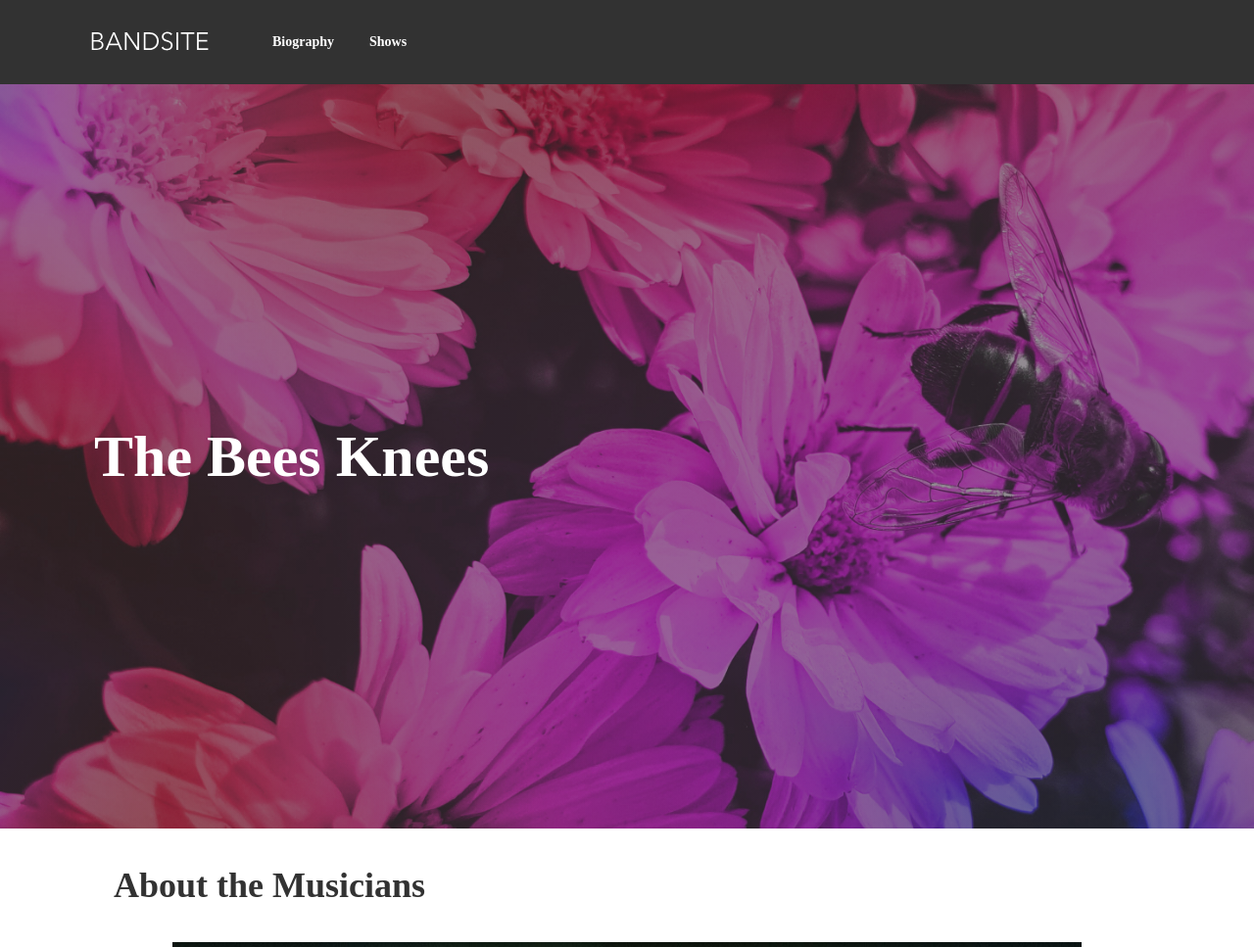
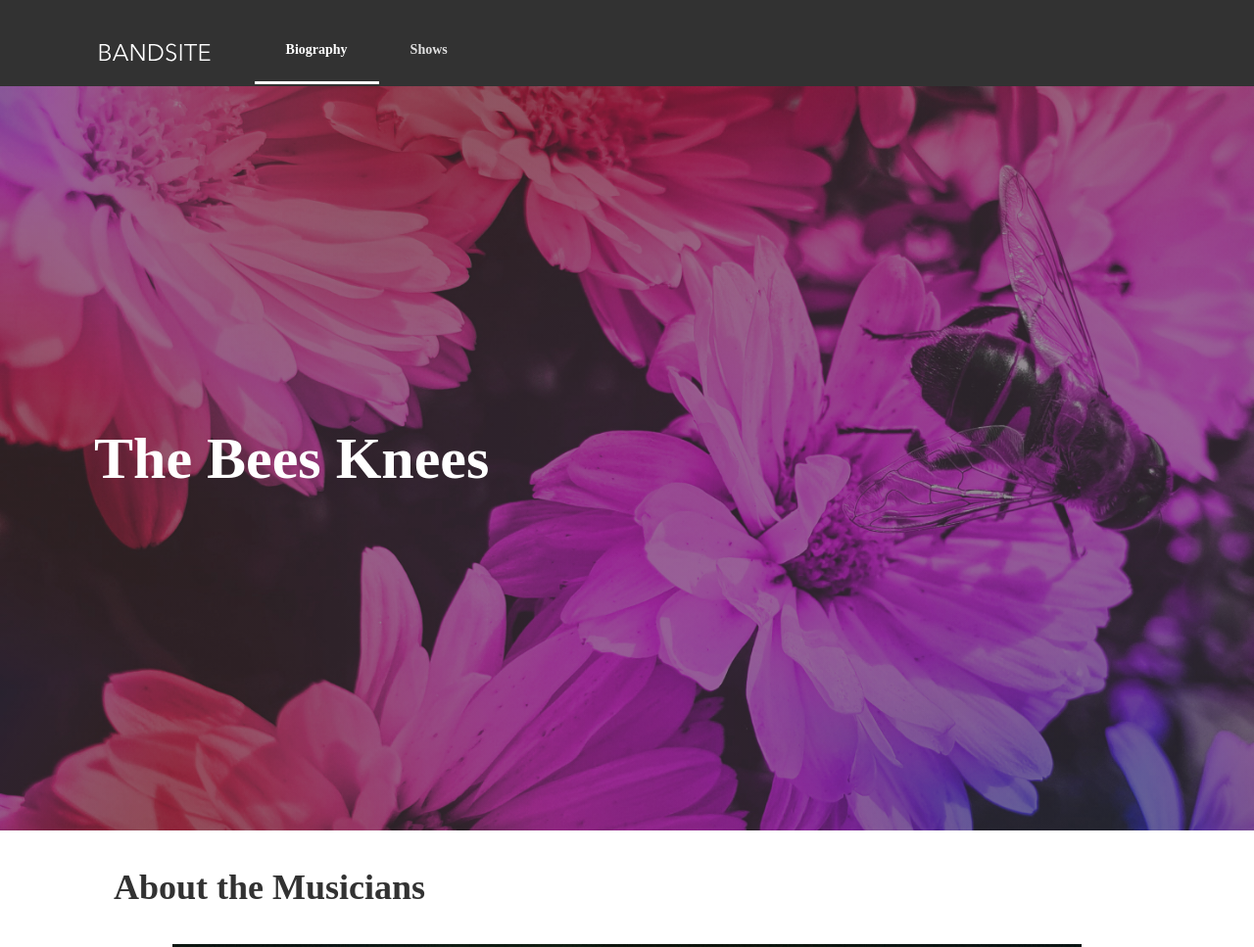
Before and after one commit to abdullah-25/bandsite, a plain HTML site: page index.html in a window 1280 px wide. Shown: the top 967 px of the page at 98% size. Drawn offline with Linux system fonts and the light colour scheme.

Commit message:
add nav bar animation and fix resposive settings

```diff
--- a/index.html
+++ b/index.html
@@ -12,23 +12,18 @@
   </head>
   <body>
     <!-- Header section -->
-    <header class="header">
-      <div class="header__title">
-        <img class = 'header__title--logo' src = './Assets/Logo/Logo-bandsite.svg' />
+
+    <div class="topnav">
+      <div class="topnav__logo">
+        <a href="./index.html" ><img class = 'header__title--logo' src = './Assets/Logo/Logo-bandsite.svg' /></a>
       </div>
+      <div class="topnav__link-outside-container">
+      <a href="#about" class="topnav__link topnav__link--active" >Biography</a>
+      <a href="#shows" class = 'topnav__link topnav__link--nothover'>Shows</a>
+      </div>
+    </div>
 
-      <!-- Navigation -->
-      <nav class="nav">
-        <ul class="nav__list">
-          <li class="nav__list-item">
-            <a class="nav__link nav__link--active" href="">Biography</a>
-          </li>
-          <li class="nav__list-item">
-            <a class="nav__link" href="">Shows</a>
-          </li>
-        </ul>
-      </nav>
-    </header>
+
 
     <section class="hero">
       <div class="hero__container">
@@ -36,7 +31,7 @@
       </div>
     </section>
 
-    <section class="about">
+    <section id = "#about" class="about" >
       <div class="about__textcontainer">
         <div class="about__textcontainer--heading">About the Musicians</div>
       </div>
--- a/styles/partials/_header.scss
+++ b/styles/partials/_header.scss
@@ -6,76 +6,90 @@ body {
   @include resets;
 }
 
-.header {
+.topnav {
   background: $primary-color-BandSite-black;
-
-  @include resets;
+  overflow: hidden;
+  height: 11vh;
 
   @include tablet {
     display: flex;
     padding-left: 2.25rem;
+
+    &__logo {
+      padding-right: 2.8rem;
+      padding-top: 1rem;
+      padding-left: 1.3rem;
+    }
   }
   @include desktop {
-    padding: 1rem;
+    @include desktop-tablet-labels-btn(white);
+    height: 8vh;
+    padding-top: 1.5rem;
+    padding-left: 5rem;
+    &__logo {
+      padding-right: 2.8rem;
+      padding-top: 1rem;
+      padding-left: 1.3rem;
+    }
+
+    //padding: 1rem;
   }
 
-  &__title {
-    max-height: 1.25rem;
-    //max-width: 7.5rem;
+  &__logo {
+    display: flex;
+    align-items: center;
+    justify-content: center;
     padding-top: 1rem;
-    display: flex;
-    justify-content: center;
+    padding-bottom: 1rem;
+    color: white;
+  }
 
-    //color: $primary-color;
+  /* Style the links inside the navigation bar */
+  &__link {
+    @include mobile-sub-header-font(white);
+    //float: left;
+
+    color: #f2f2f2;
+
+    text-decoration: none;
+    //font-size: 17px;
+    border-bottom: 3px solid transparent;
+    padding-left: 5rem;
+    padding-bottom: 0.7rem;
+
+    width: 100%;
+
+    &:hover {
+      @extend .topnav__link--active;
+    }
+
+    &--active {
+      border-bottom: 3px solid white;
+      font-style: bold;
+      color: white;
+    }
+    &--nothover {
+      color: $secondary-color-mercury;
+    }
+
+    &-outside-container {
+      display: flex;
+      justify-content: space-around;
+    }
+
+    @include tablet {
+      height: 1vh;
+      padding-top: 2rem;
+      padding-bottom: 3rem;
+      padding-right: 2rem;
+      padding-left: 2rem;
+    }
+
     @include desktop {
-      padding-left: 5rem;
+      padding-top: 1rem;
+      padding-bottom: 2.2rem;
+      padding-right: 2rem;
+      padding-left: 2rem;
     }
   }
 }
-
-.nav {
-  padding: 1rem;
-
-  &__list {
-    display: flex;
-    justify-content: space-around;
-
-    list-style: none;
-    @include resets;
-
-    @include tablet {
-      padding-left: 1rem;
-    }
-  }
-
-  a nav__link nav__link--active {
-    color: #e6e6e6; /* Mercury color for inactive links */
-    text-decoration: none; /* Remove the underline */
-    font-weight: normal; /* Set the font weight to normal */
-    position: relative; /* Set the position to relative for positioning the underline */
-  }
-  a.active,
-  a:hover {
-    color: #ffffff; /* White color for active and hover links */
-    font-weight: bold; /* Set the font weight to bold */
-  }
-
-  &__link {
-    text-decoration: none;
-    @include mobile-sub-header-font($primary-color-white);
-
-    @include tablet {
-      padding-left: 2.25rem;
-    }
-
-    &--active {
-      font-weight: bold;
-      border-bottom: #ffffff;
-      width: min-content; // Set the minimum width to 1 grid column unit and match the width of the text
-    }
-
-    &:hover {
-      @extend .nav__link--active;
-    }
-  }
-}
```
Also changed, not shown: styles/main.css, 1 other file.
